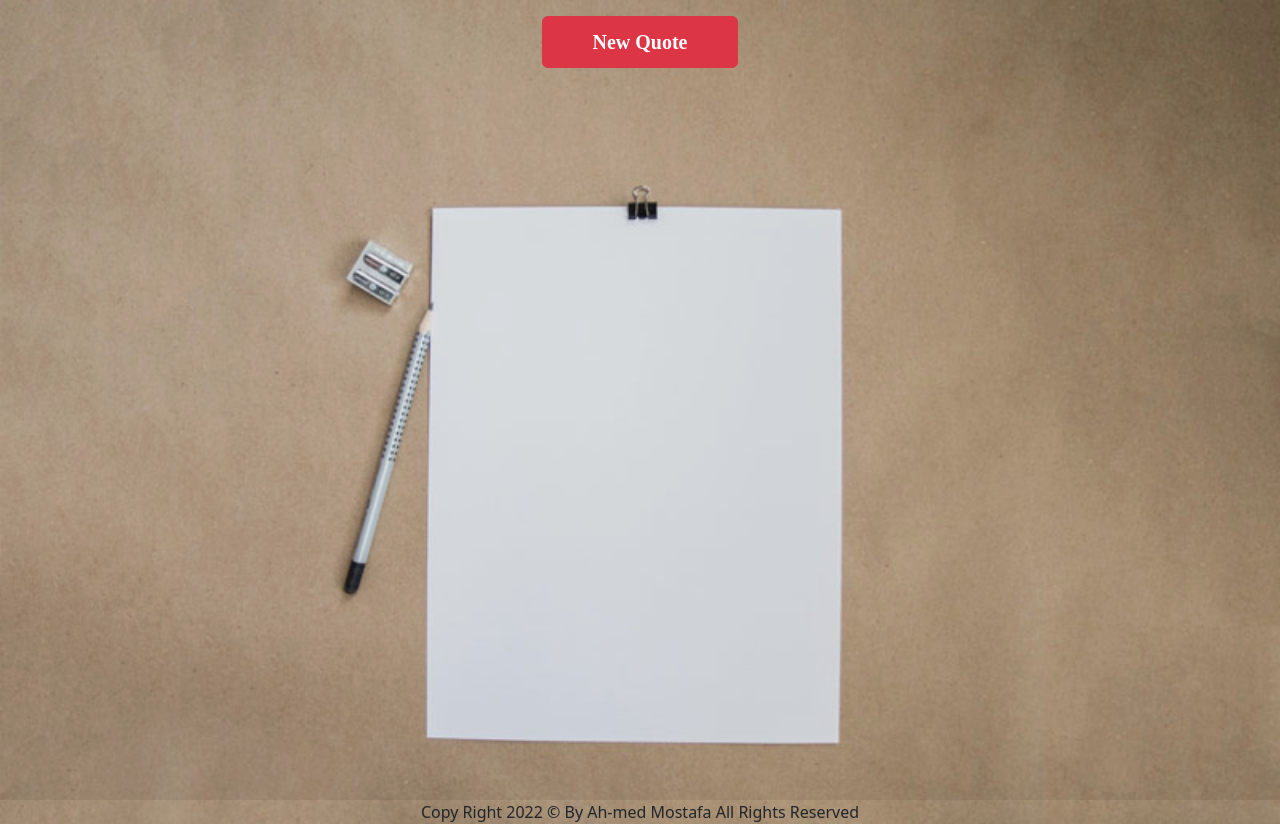
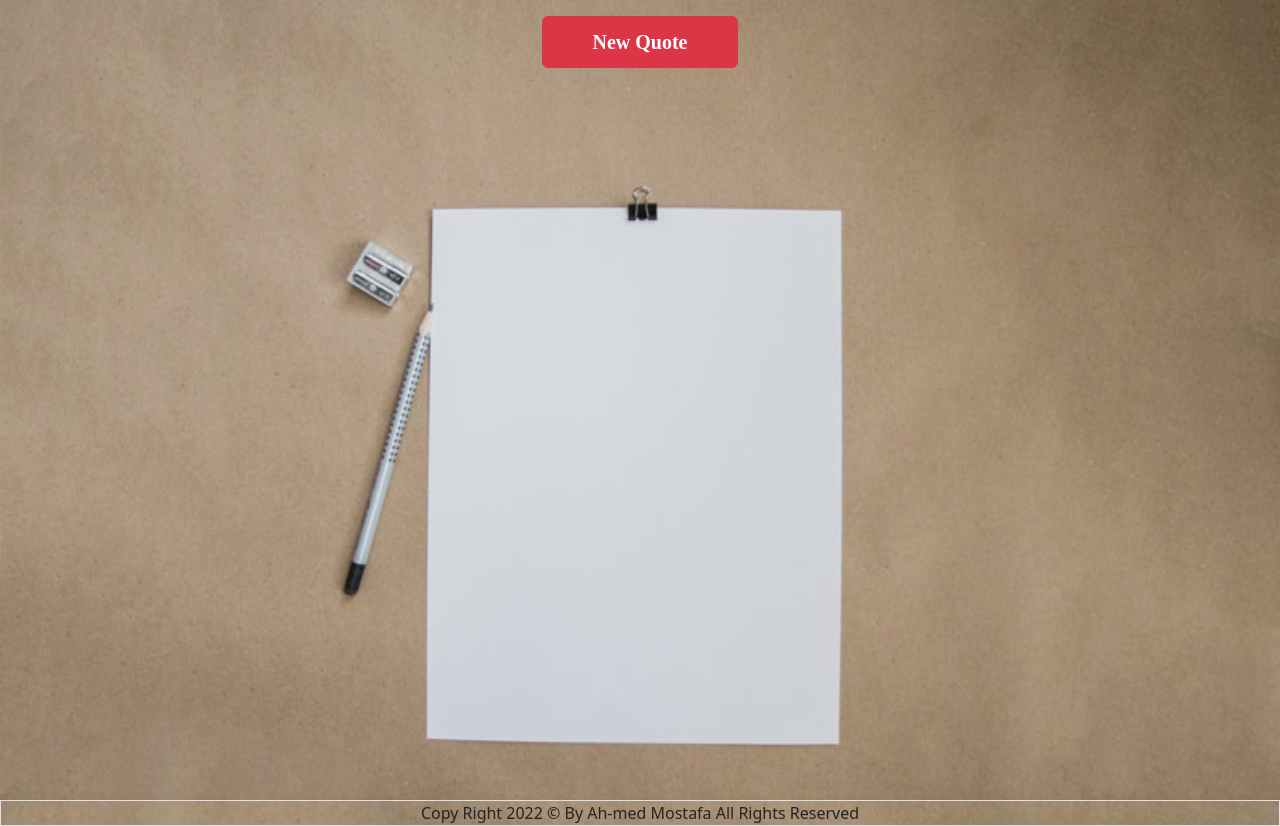
Before and after one commit to ahmedmostafamohmed/QuotesApp, a plain HTML site: page index.html in a window 1280 px wide. Drawn offline with Linux system fonts and the light colour scheme; a web font is replaced by a local one.

Commit message:
Update index.html

```diff
--- a/index.html
+++ b/index.html
@@ -23,7 +23,7 @@
 
 
   </div>
-<div class="footer-cnten text-center">Copy Right 2022 © By Ah-med Mostafa All Rights Reserved</div>
+<div class="footer-cnten text-center border shadow">Copy Right 2022 © By Ah-med Mostafa All Rights Reserved</div>
           </div>
 
 <script src="js/main.js"></script>
```
